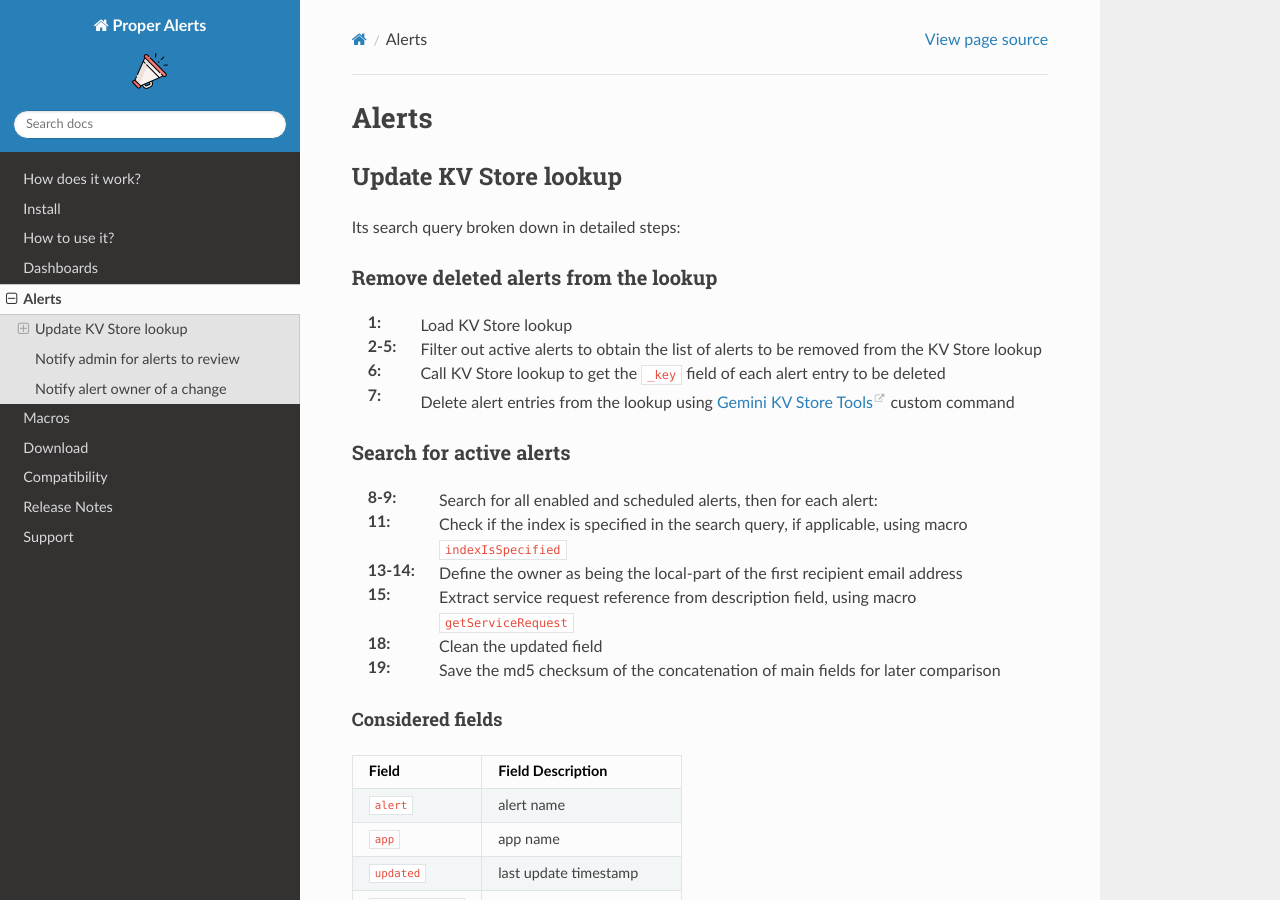
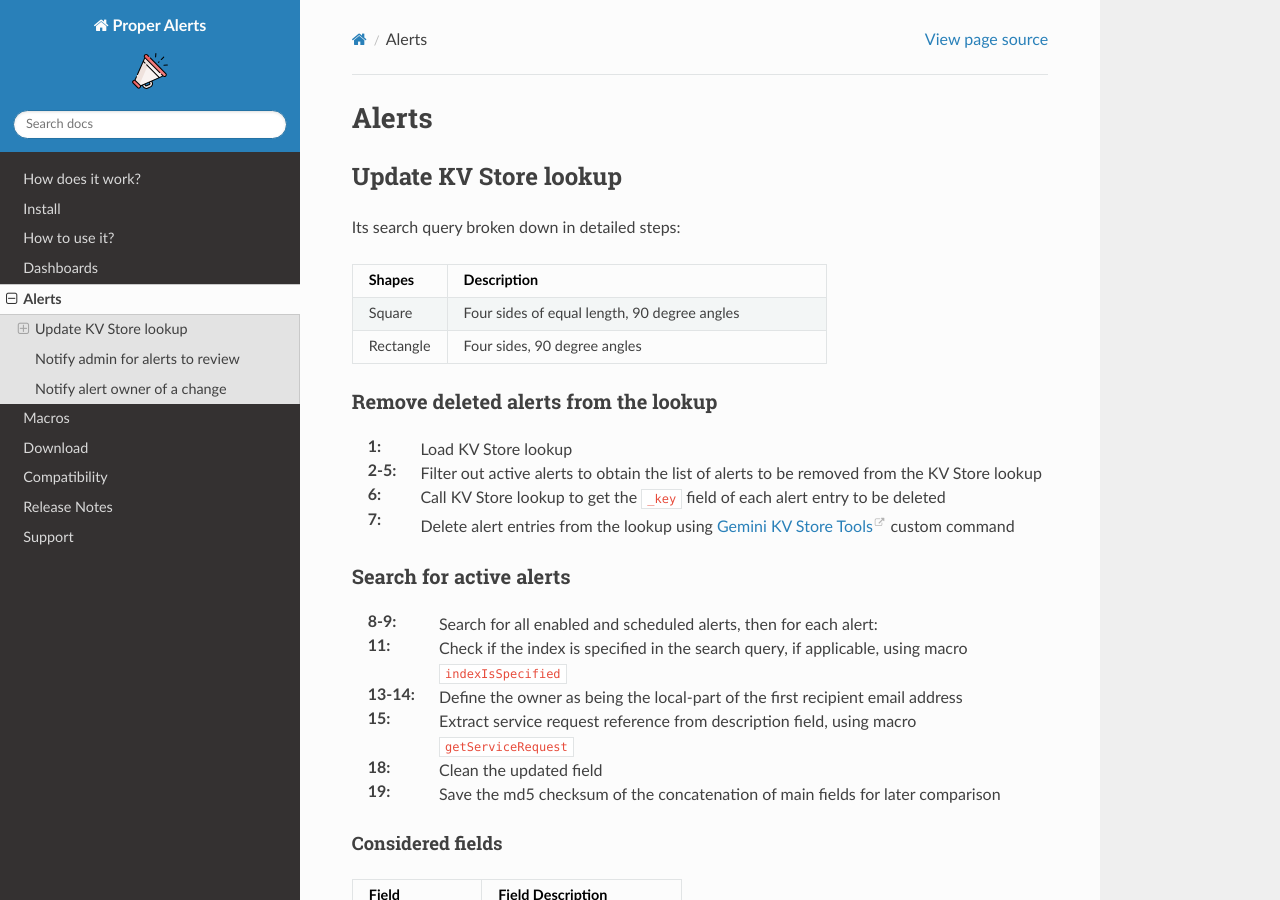
Before and after one commit to a-l-h/splunk-app-proper-alerts, a Sphinx documentation site: the page built from doc/alerts.rst, in a window 1280 px wide and 900 px high. Built offline with Sphinx 7.4.7 and the Read the Docs theme 2.0.0, drawn with Linux system fonts in a browser that asks for light colours; pages that are not in the unit, such as notebooks, are missing from menus.

Commit message:
Update alerts.rst

```diff
--- a/doc/alerts.rst
+++ b/doc/alerts.rst
@@ -5,6 +5,17 @@ Update KV Store lookup
 ######################
 
 Its search query broken down in detailed steps:
+
+.. list-table::
+   :widths: 20 80
+   :header-rows: 1
+
+   * - Shapes
+     - Description
+   * - Square
+     - Four sides of equal length, 90 degree angles
+   * - Rectangle
+     - Four sides, 90 degree angles
 
 Remove deleted alerts from the lookup
 -------------------------------------
```
